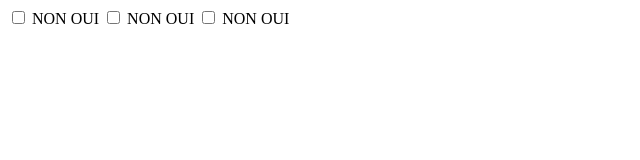
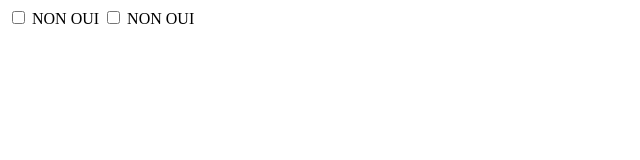
Before and after one commit to dfa1234/switch-css, a website: page index.html in a window 1280 px wide. Shown: the full height of the page, 0-640 px from the left. Drawn offline with Linux system fonts and the light colour scheme.

Commit message:
2 files modified

```diff
--- a/index.html
+++ b/index.html
@@ -17,12 +17,4 @@
     </span>
   </label>
 
-  <label class="switch" for="mycheck3">
-    <span class="wrapper">
-      <input type="checkbox" id="mycheck3" class="mycheck" />
-      <span class="off">NON</span>
-      <span class="round"></span>
-      <span class="on">OUI</span>
-    </span>
-  </label>
 </div>
```
Also changed, not shown: index.js (+0 -7 lines).
